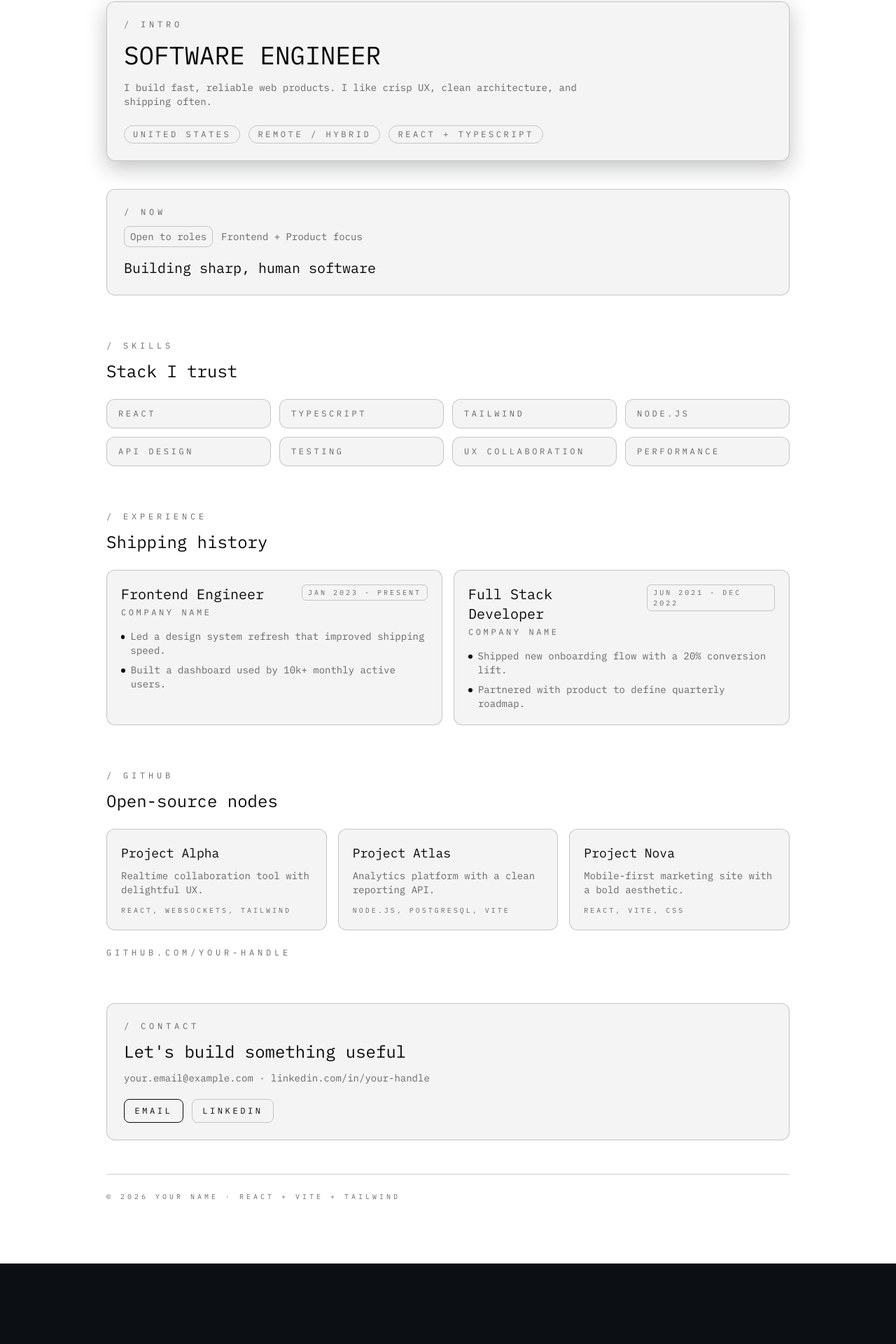
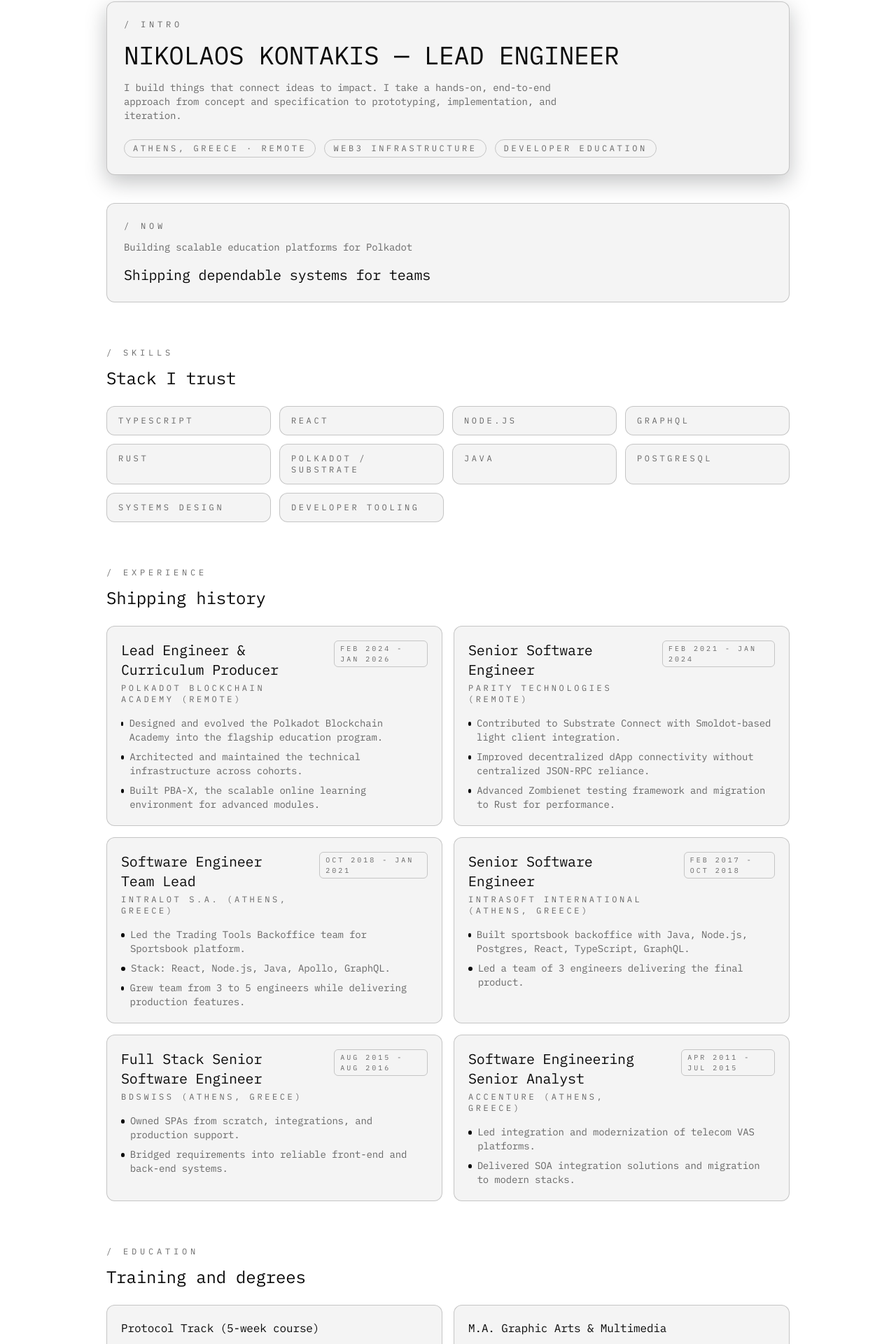
Before and after one commit to wirednkod/i, a React (Vite) app: page / in a window 1280 px wide. Shown: the part 124-2044 px from the top of the page at 70% size. Before the commit the page ends 1929 px from the top, so only its background shows below. Built offline with nearby package versions, Linux system fonts and the light colour scheme.

Commit message:
some more fixes

```diff
--- a/index.html
+++ b/index.html
@@ -3,7 +3,7 @@
   <head>
     <meta charset="UTF-8" />
     <meta name="viewport" content="width=device-width, initial-scale=1.0" />
-    <title>Portfolio</title>
+    <title>Nikolaos Kontakis — Lead Engineer</title>
     <link rel="preconnect" href="https://fonts.googleapis.com" />
     <link rel="preconnect" href="https://fonts.gstatic.com" crossorigin />
     <link
--- a/src/App.tsx
+++ b/src/App.tsx
@@ -1,54 +1,120 @@
 import { useEffect, useState } from 'react'
 
 const skills = [
+  'TypeScript',
   'React',
-  'TypeScript',
-  'Tailwind',
   'Node.js',
-  'API Design',
-  'Testing',
-  'UX Collaboration',
-  'Performance',
+  'GraphQL',
+  'Rust',
+  'Polkadot / Substrate',
+  'Java',
+  'PostgreSQL',
+  'Systems Design',
+  'Developer Tooling',
 ]
 
 const experience = [
   {
-    role: 'Frontend Engineer',
-    company: 'Company Name',
-    dates: 'Jan 2023 - Present',
+    role: 'Lead Engineer & Curriculum Producer',
+    company: 'Polkadot Blockchain Academy (Remote)',
+    dates: 'Feb 2024 - Jan 2026',
     highlights: [
-      'Led a design system refresh that improved shipping speed.',
-      'Built a dashboard used by 10k+ monthly active users.',
+      'Designed and evolved the Polkadot Blockchain Academy into the flagship education program.',
+      'Architected and maintained the technical infrastructure across cohorts.',
+      'Built PBA-X, the scalable online learning environment for advanced modules.',
     ],
   },
   {
-    role: 'Full Stack Developer',
-    company: 'Company Name',
-    dates: 'Jun 2021 - Dec 2022',
+    role: 'Senior Software Engineer',
+    company: 'Parity Technologies (Remote)',
+    dates: 'Feb 2021 - Jan 2024',
     highlights: [
-      'Shipped new onboarding flow with a 20% conversion lift.',
-      'Partnered with product to define quarterly roadmap.',
+      'Contributed to Substrate Connect with Smoldot-based light client integration.',
+      'Improved decentralized dApp connectivity without centralized JSON-RPC reliance.',
+      'Advanced Zombienet testing framework and migration to Rust for performance.',
+    ],
+  },
+  {
+    role: 'Software Engineer Team Lead',
+    company: 'Intralot S.A. (Athens, Greece)',
+    dates: 'Oct 2018 - Jan 2021',
+    highlights: [
+      'Led the Trading Tools Backoffice team for Sportsbook platform.',
+      'Stack: React, Node.js, Java, Apollo, GraphQL.',
+      'Grew team from 3 to 5 engineers while delivering production features.',
+    ],
+  },
+  {
+    role: 'Senior Software Engineer',
+    company: 'Intrasoft International (Athens, Greece)',
+    dates: 'Feb 2017 - Oct 2018',
+    highlights: [
+      'Built sportsbook backoffice with Java, Node.js, Postgres, React, TypeScript, GraphQL.',
+      'Led a team of 3 engineers delivering the final product.',
+    ],
+  },
+  {
+    role: 'Full Stack Senior Software Engineer',
+    company: 'BDSwiss (Athens, Greece)',
+    dates: 'Aug 2015 - Aug 2016',
+    highlights: [
+      'Owned SPAs from scratch, integrations, and production support.',
+      'Bridged requirements into reliable front-end and back-end systems.',
+    ],
+  },
+  {
+    role: 'Software Engineering Senior Analyst',
+    company: 'Accenture (Athens, Greece)',
+    dates: 'Apr 2011 - Jul 2015',
+    highlights: [
+      'Led integration and modernization of telecom VAS platforms.',
+      'Delivered SOA integration solutions and migration to modern stacks.',
     ],
   },
 ]
 
 const projects = [
   {
-    name: 'Project Alpha',
-    description: 'Realtime collaboration tool with delightful UX.',
-    stack: 'React, WebSockets, Tailwind',
+    name: 'Substrate Connect',
+    description: 'Light client framework for direct, trusted dApp connectivity.',
+    stack: 'Rust, TypeScript, Smoldot',
   },
   {
-    name: 'Project Atlas',
-    description: 'Analytics platform with a clean reporting API.',
-    stack: 'Node.js, PostgreSQL, Vite',
+    name: 'Zombienet',
+    description: 'Testing framework for Polkadot/Substrate network orchestration.',
+    stack: 'Rust, TypeScript',
   },
   {
-    name: 'Project Nova',
-    description: 'Mobile-first marketing site with a bold aesthetic.',
-    stack: 'React, Vite, CSS',
+    name: 'PBA-X',
+    description: 'Scalable online learning platform for advanced Web3 curricula.',
+    stack: 'Web platform, curriculum systems',
   },
 ]
+
+const education = [
+  {
+    program: 'Protocol Track (5-week course)',
+    school: 'Polkadot Blockchain Academy, Buenos Aires, Argentina',
+    date: 'Graduated Feb 2023',
+  },
+  {
+    program: 'M.A. Graphic Arts & Multimedia',
+    school: 'Open University, Patra - Greece',
+    date: 'Graduated Aug 2012',
+  },
+  {
+    program: 'B.Sc. Applied IT & Multimedia',
+    school: 'Technological Educational Institute, Crete - Greece',
+    date: 'Graduated Jan 2006',
+  },
+  {
+    program: 'Computer Graphics & Multimedia (Socrates Scheme)',
+    school: 'University of Technology, Brno - Czechia',
+    date: '6-month program',
+  },
+]
+
+const languages = ['Greek (Native)', 'English (Professional)', 'German (Elementary)']
 
 type ThemeMode = 'dark' | 'light'
 
@@ -71,7 +137,7 @@
       <div className="pointer-events-none fixed inset-0 bg-grain grid-overlay" />
       <div className="mx-auto flex min-h-screen max-w-5xl flex-col px-6 pb-16 pt-10">
         <header className="flex items-center justify-between text-xs uppercase tracking-[0.4em] terminal-muted">
-          <span className="terminal-text">WK</span>
+          <span className="terminal-text">NK</span>
           <div className="flex items-center gap-6">
             <nav className="hidden items-center gap-6 md:flex">
               <a className="hover:terminal-text" href="#skills">
@@ -109,26 +175,25 @@
           <div className="terminal-panel shadow-soft p-6">
             <p className="text-xs uppercase tracking-[0.4em] terminal-muted">/ intro</p>
             <h1 className="mt-4 text-3xl uppercase terminal-text md:text-4xl">
-              Software engineer
+              Nikolaos Kontakis — Lead Engineer
             </h1>
             <p className="mt-4 max-w-2xl text-sm terminal-muted">
-              I build fast, reliable web products. I like crisp UX, clean architecture, and shipping
-              often.
+              I build things that connect ideas to impact. I take a hands-on, end-to-end approach
+              from concept and specification to prototyping, implementation, and iteration.
             </p>
             <div className="mt-6 flex flex-wrap gap-3 text-xs uppercase tracking-[0.3em] terminal-muted">
-              <span className="terminal-pill">United States</span>
-              <span className="terminal-pill">Remote / Hybrid</span>
-              <span className="terminal-pill">React + TypeScript</span>
+              <span className="terminal-pill">Athens, Greece · Remote</span>
+              <span className="terminal-pill">Web3 Infrastructure</span>
+              <span className="terminal-pill">Developer Education</span>
             </div>
           </div>
 
           <div className="terminal-panel p-6">
             <p className="text-xs uppercase tracking-[0.4em] terminal-muted">/ now</p>
             <div className="mt-3 flex flex-wrap items-center gap-3 text-sm terminal-muted">
-              <span className="terminal-badge">Open to roles</span>
-              <span>Frontend + Product focus</span>
+              <span>Building scalable education platforms for Polkadot</span>
             </div>
-            <div className="mt-4 text-xl terminal-text">Building sharp, human software</div>
+            <div className="mt-4 text-xl terminal-text">Shipping dependable systems for teams</div>
           </div>
         </section>
 
@@ -176,6 +241,31 @@
           </div>
         </section>
 
+        <section id="education" className="mt-16">
+          <div>
+            <p className="text-xs uppercase tracking-[0.4em] terminal-muted">/ education</p>
+            <h2 className="mt-3 text-2xl terminal-text">Training and degrees</h2>
+          </div>
+          <div className="mt-6 grid gap-4 md:grid-cols-2">
+            {education.map((item) => (
+              <div key={item.program} className="terminal-panel p-5">
+                <h3 className="text-base terminal-text">{item.program}</h3>
+                <p className="mt-2 text-sm terminal-muted">{item.school}</p>
+                <p className="mt-3 text-[10px] uppercase tracking-[0.3em] terminal-muted">
+                  {item.date}
+                </p>
+              </div>
+            ))}
+          </div>
+          <div className="mt-6 flex flex-wrap gap-3 text-xs uppercase tracking-[0.3em] terminal-muted">
+            {languages.map((lang) => (
+              <span key={lang} className="terminal-pill">
+                {lang}
+              </span>
+            ))}
+          </div>
+        </section>
+
         <section id="github" className="mt-16">
           <div>
             <p className="text-xs uppercase tracking-[0.4em] terminal-muted">/ github</p>
@@ -193,7 +283,7 @@
             ))}
           </div>
           <div className="mt-6 text-xs uppercase tracking-[0.4em] terminal-muted">
-            github.com/your-handle
+            github.com/wirednkod
           </div>
         </section>
 
@@ -202,21 +292,24 @@
             <p className="text-xs uppercase tracking-[0.4em] terminal-muted">/ contact</p>
             <h2 className="mt-3 text-2xl terminal-text">Let&apos;s build something useful</h2>
             <p className="mt-3 text-sm terminal-muted">
-              your.email@example.com · linkedin.com/in/your-handle
+              kontakisnikos@gmail.com · linkedin.com/in/nikolaoskontakis
             </p>
             <div className="mt-5 flex flex-wrap gap-3 text-xs uppercase tracking-[0.3em]">
-              <a className="terminal-button" href="mailto:your.email@example.com">
+              <a className="terminal-button" href="mailto:kontakisnikos@gmail.com">
                 Email
               </a>
-              <a className="terminal-button ghost" href="https://www.linkedin.com/in/your-handle">
+              <a className="terminal-button ghost" href="https://www.linkedin.com/in/nikolaoskontakis/">
                 LinkedIn
+              </a>
+              <a className="terminal-button ghost" href="https://www.github.com/wirednkod">
+                GitHub
               </a>
             </div>
           </div>
         </section>
 
         <footer className="mt-12 border-t terminal-border py-6 text-[10px] uppercase tracking-[0.4em] terminal-muted">
-          © 2026 Your Name · React + Vite + Tailwind
+          © 2026 Nikolaos Kontakis · React + Vite + Tailwind
         </footer>
       </div>
     </div>
--- a/src/index.css
+++ b/src/index.css
@@ -26,6 +26,7 @@
   font-family: 'IBM Plex Mono', ui-monospace, SFMono-Regular, Menlo, monospace;
   background: var(--bg);
   color: var(--fg);
+  letter-spacing: -0.01em;
 }
 
 .terminal-bg {
```
